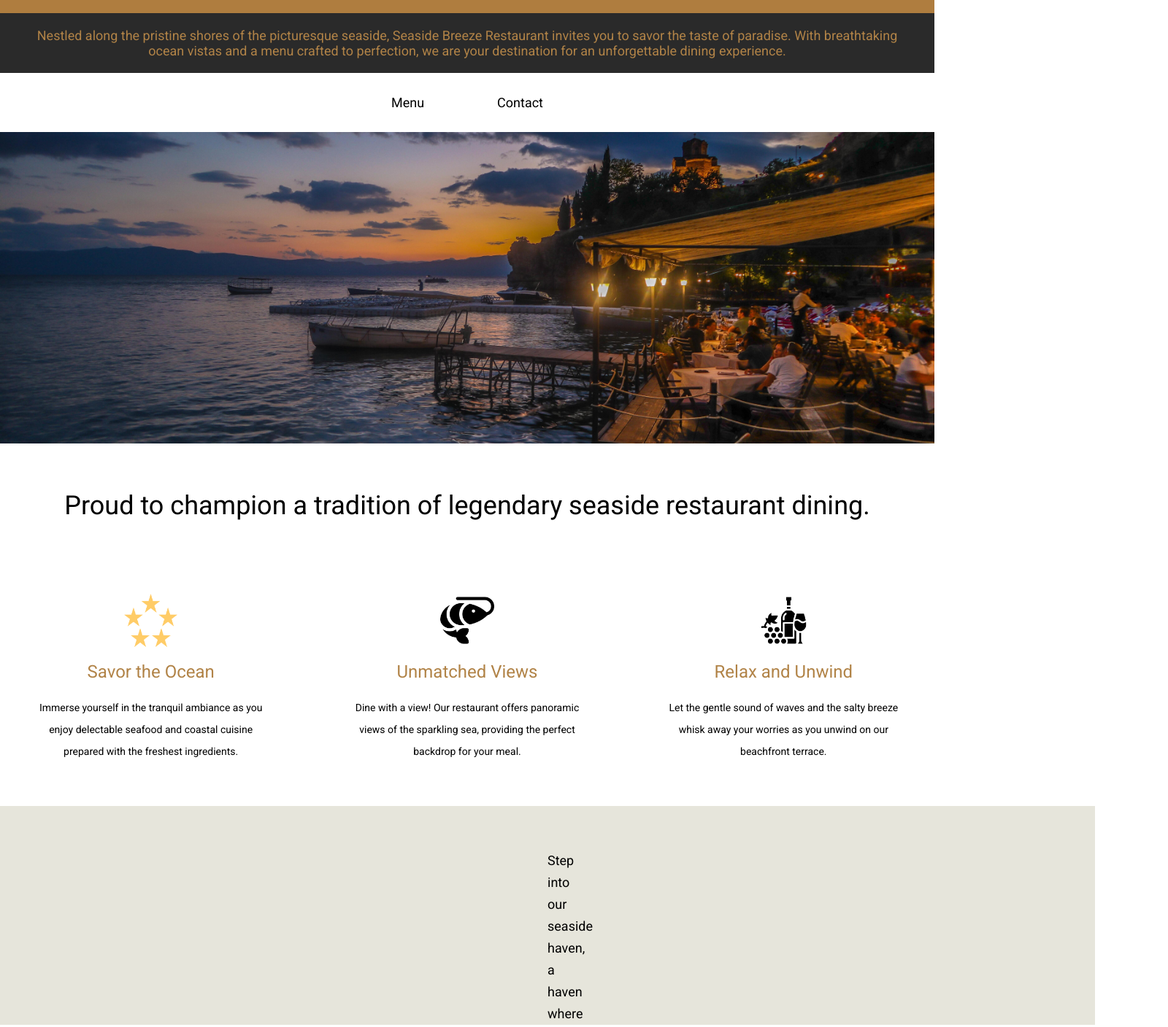
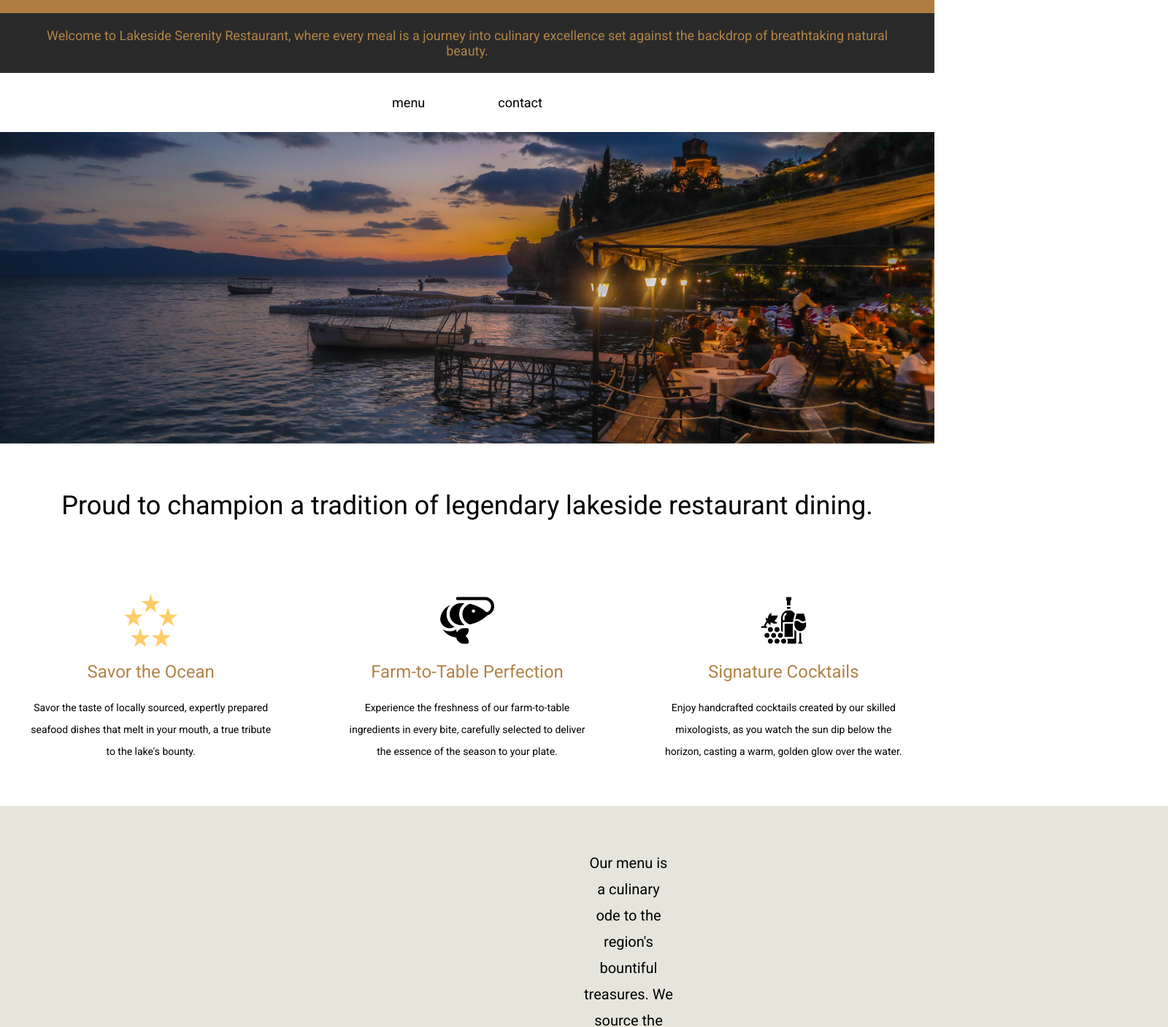
Before and after one commit to FuMinHuang/odin-restaurant-page, a website built with webpack: page dist/index.html in a window 1280 px wide. Shown: the part 43-1451 px from the top of the page at 73% size, 1600 px wide, since content can reach past the window. Built offline with nearby package versions, Linux system fonts and the light colour scheme.

Commit message:
Added DOM element adding functions

```diff
--- a/src/index.js
+++ b/src/index.js
@@ -0,0 +1,123 @@
+function addHeader() {
+    let content = document.getElementById("content");
+    let header = document.createElement("div");
+    header.classList.add("header");
+
+    let headline1 = document.createElement("div");
+    let headline2 = document.createElement("div");
+    headline1.classList.add("headline1");
+    headline2.classList.add("headline2");
+    headline1.append("Lakeside Serenity Restaurant - Indulge in Nature's Finest Flavors");
+    headline2.append("Welcome to Lakeside Serenity Restaurant, where every meal is a journey into culinary excellence set against the backdrop of breathtaking natural beauty.");
+
+    content.append(header);
+    header.append(headline1, headline2);
+}
+
+function addSidebar() {
+    let content = document.getElementById("content");
+    let sidebar = document.createElement("div");
+    sidebar.classList.add("sidebar");
+
+    let menu = document.createElement("div");
+    let contact = document.createElement("div");
+    menu.classList.add("menu");
+    contact.classList.add("contact");
+    menu.append("menu");
+    contact.append("contact");
+
+    content.append(sidebar);
+    sidebar.append(menu, contact);
+}
+
+function addHero() {
+    let content = document.getElementById("content");
+    let hero = document.createElement("div");
+    hero.classList.add("hero");
+
+    let img = document.createElement("img");
+    img.src = "../src/restaurant.jpg";
+
+    content.append(hero);
+    hero.append(img);
+}
+
+function addDescription1() {
+    let content = document.getElementById("content");
+    let description1 = document.createElement("div");
+    description1.classList.add("description1");
+
+    let header = document.createElement("div");
+    header.classList.add("header");
+    header.append("Proud to champion a tradition of legendary lakeside restaurant dining.");
+
+    let boxContainer = document.createElement("div");
+    boxContainer.classList.add("boxContainer");
+
+    let box1 = document.createElement("div");
+    let box2 = document.createElement("div");
+    let box3 = document.createElement("div");
+
+    box1.classList.add("box");
+    box2.classList.add("box");
+    box3.classList.add("box");
+
+    let img1 = document.createElement("img");
+    let img2 = document.createElement("img");
+    let img3 = document.createElement("img");
+
+    img1.classList.add("icon");
+    img2.classList.add("icon");
+    img3.classList.add("icon");
+
+    img1.src = "../src/stars.png";
+    img2.src = "../src/shrimp.png";
+    img3.src = "../src/wine.png";
+
+    let box1P1 = document.createElement("div");
+    let box1P2 = document.createElement("div");
+    let box2P1 = document.createElement("div");
+    let box2P2 = document.createElement("div");
+    let box3P1 = document.createElement("div");
+    let box3P2 = document.createElement("div");
+
+    box1P1.classList.add("p1");
+    box2P1.classList.add("p1");
+    box3P1.classList.add("p1");
+    box1P2.classList.add("p2");
+    box2P2.classList.add("p2");
+    box3P2.classList.add("p2");
+
+    box1P1.append("Savor the Ocean");
+    box1P2.append("Savor the taste of locally sourced, expertly prepared seafood dishes that melt in your mouth, a true tribute to the lake's bounty.");
+    box2P1.append("Farm-to-Table Perfection");
+    box2P2.append(" Experience the freshness of our farm-to-table ingredients in every bite, carefully selected to deliver the essence of the season to your plate.");
+    box3P1.append("Signature Cocktails");
+    box3P2.append("Enjoy handcrafted cocktails created by our skilled mixologists, as you watch the sun dip below the horizon, casting a warm, golden glow over the water.");
+
+    content.append(description1);
+    description1.append(header, boxContainer);
+    boxContainer.append(box1, box2, box3);
+    box1.append(img1, box1P1, box1P2);
+    box2.append(img2, box2P1, box2P2);
+    box3.append(img3, box3P1, box3P2);
+}
+
+function addDescription2() {
+    let content = document.getElementById("content");
+    let description2 = document.createElement("div");
+    description2.classList.add("description2");
+
+    let p = document.createElement("p");
+    p.append("Our menu is a culinary ode to the region's bountiful treasures. We source the finest ingredients from local artisans, farmers, and fishermen who share our commitment to quality and sustainability. Our talented chefs transform these ingredients with unwavering passion into dishes that are not only delicious but also a visual masterpiece. Each plate is a work of art, a symphony of flavors and textures that will leave a lasting impression on your taste buds and your heart.");
+
+    content.append(description2);
+    description2.append(p);
+}
+
+
+addHeader();
+addSidebar();
+addHero();
+addDescription1();
+addDescription2();
--- a/src/style.css
+++ b/src/style.css
@@ -40,14 +40,14 @@
     max-width: 100%;
 }
 
-.description-1 .header{
+.description1 .header{
     font-family: 'Roboto';
     font-size: 36px;
     text-align: center;
     padding: 60px 0px 100px;
 }
 
-.description-1 .box-container {
+.description1 .boxContainer {
     display: flex;
     width: 1200px;
     margin: auto;
@@ -56,12 +56,12 @@
     padding-bottom: 60px;
 }
 
-.description-1 .icon {
+.description1 .icon {
     max-width: 22%;
   }
 
 
-.description-1 .box {
+.description1 .box {
     display: flex;
     flex: 1;
     flex-direction: column;
@@ -70,14 +70,14 @@
     gap: 20px;
 }
 
-.description-1 .p1 {
+.description1 .p1 {
     font-family: 'Josefin Sans', sans-serif;
     font-family: 'Roboto', sans-serif;
     color: #b18347;
     font-size: 24px;
 }
 
-.description-1 .p2 {
+.description1 .p2 {
     font-family: 'Josefin Sans', sans-serif;
     font-family: 'Roboto', sans-serif;
     font-size: 14px;
@@ -85,13 +85,14 @@
 }
 
 
-.description-2 {
-    height: 300px;
-    padding: 60px 750px;
+.description2 {
+    display: flex;
+    padding: 60px 800px;
+    align-items: center;
     text-align: center;
-    font-size: 18px;
+    font-size: 20px;
     font-family: 'Josefin Sans', sans-serif;
     font-family: 'Roboto', sans-serif;
-    line-height: 30px;
+    line-height: 36px;
     background-color: #e6e5db;
 }
```
Also changed, not shown: dist/index.html, dist/main.js.
